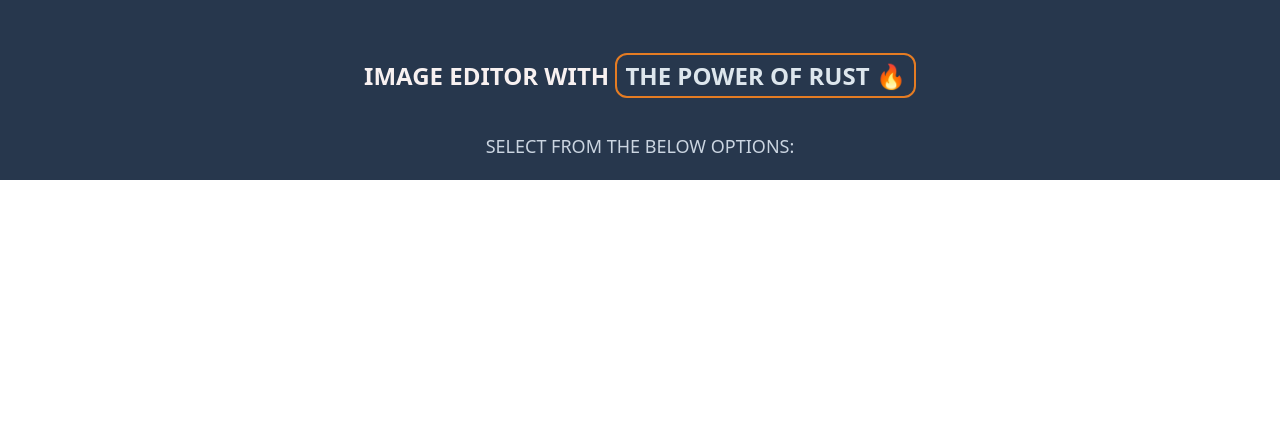
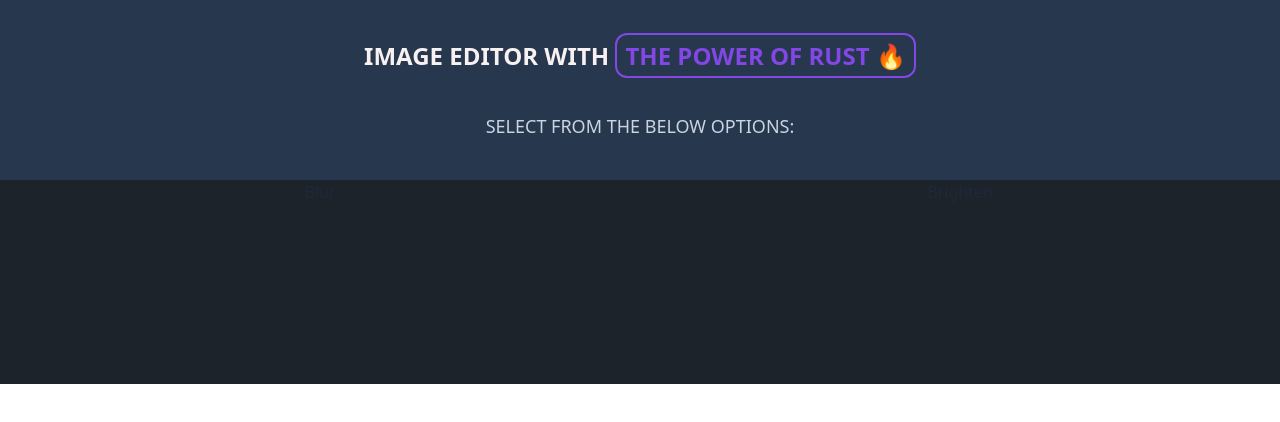
Before and after one commit to FuryACE007/rusty-img, a React (Create React App) app: page / in a window 1280 px wide. Shown: the top 422 px of the page. Built offline with nearby package versions, Linux system fonts and the light colour scheme.

Commit message:
added colors

```diff
--- a/src/App.js
+++ b/src/App.js
@@ -1,14 +1,26 @@
 function App() {
   return (
     <div className="flex">
-      <div className=" flex-col items-center text-center mx-auto my-5">
-        <h1 className="text-2xl font-semibold text-[#F8F1F1] mt-10 uppercase">
-          Image editor with{" "}
-          <span className="text-[#DDE6ED] border-2 border-[#E57C23] px-2 py-1 rounded-xl">
-            the power of Rust 🔥
-          </span>
-        </h1>
-        <h3 className="text-lg text-slate-300 font-medium mt-10 uppercase">Select from the below options:</h3>
+      <div className="flex-col w-screen mx-auto items-center text-center">
+        <div className="my-5">
+          <h1 className="text-2xl font-semibold text-[#F8F1F1] mt-10 uppercase">
+            Image editor with{" "}
+            <span className="text-[#8247E5] border-2 border-[#8247E5] px-2 py-1 rounded-xl">
+              the power of Rust 🔥
+            </span>
+          </h1>
+          <h3 className="text-lg text-slate-300 font-medium my-10 uppercase">Select from the below options:</h3>
+        </div>
+        <div className="flex-col items-center min-h-full bg-[#1D232A]">
+          <div className="grid grid-cols-2">
+            <div className="">
+              Blur
+            </div>
+            <div className="">
+              Brighten
+            </div>
+          </div>
+        </div>
       </div>
     </div>
   );
```
